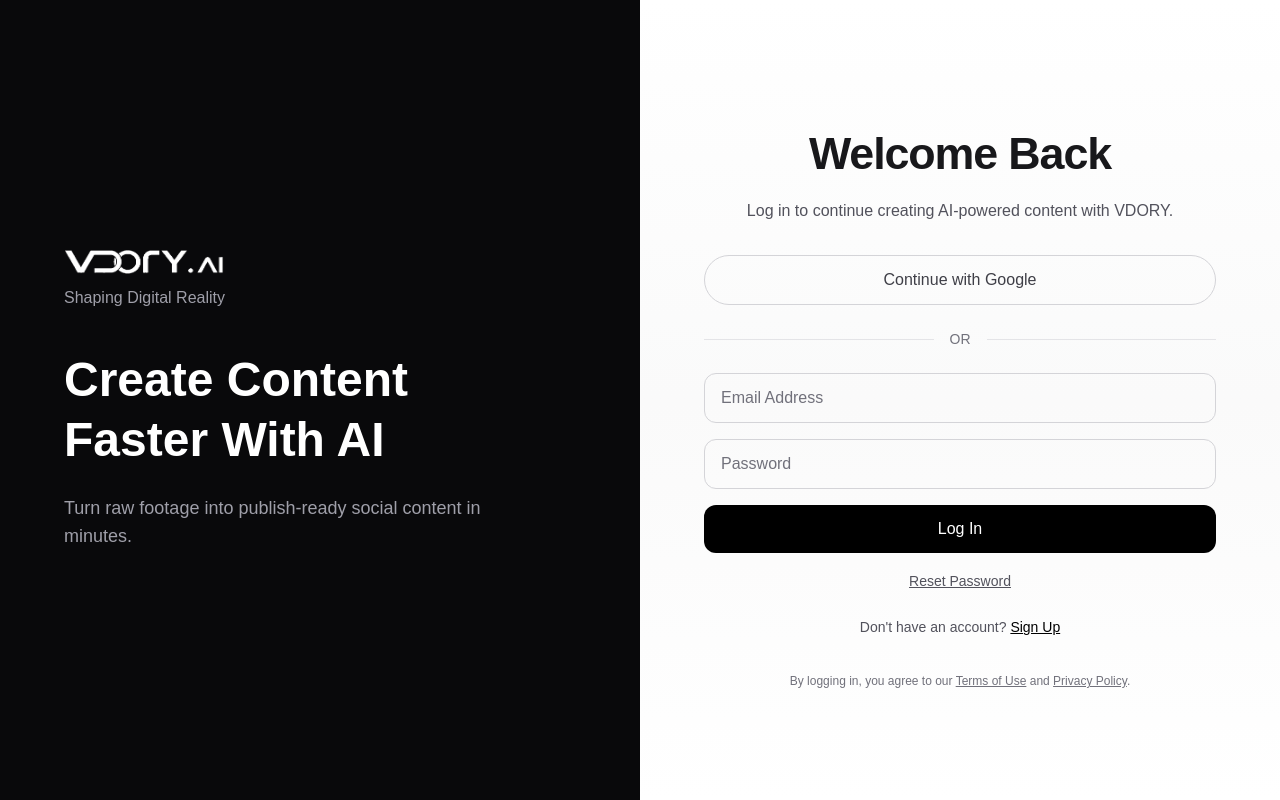
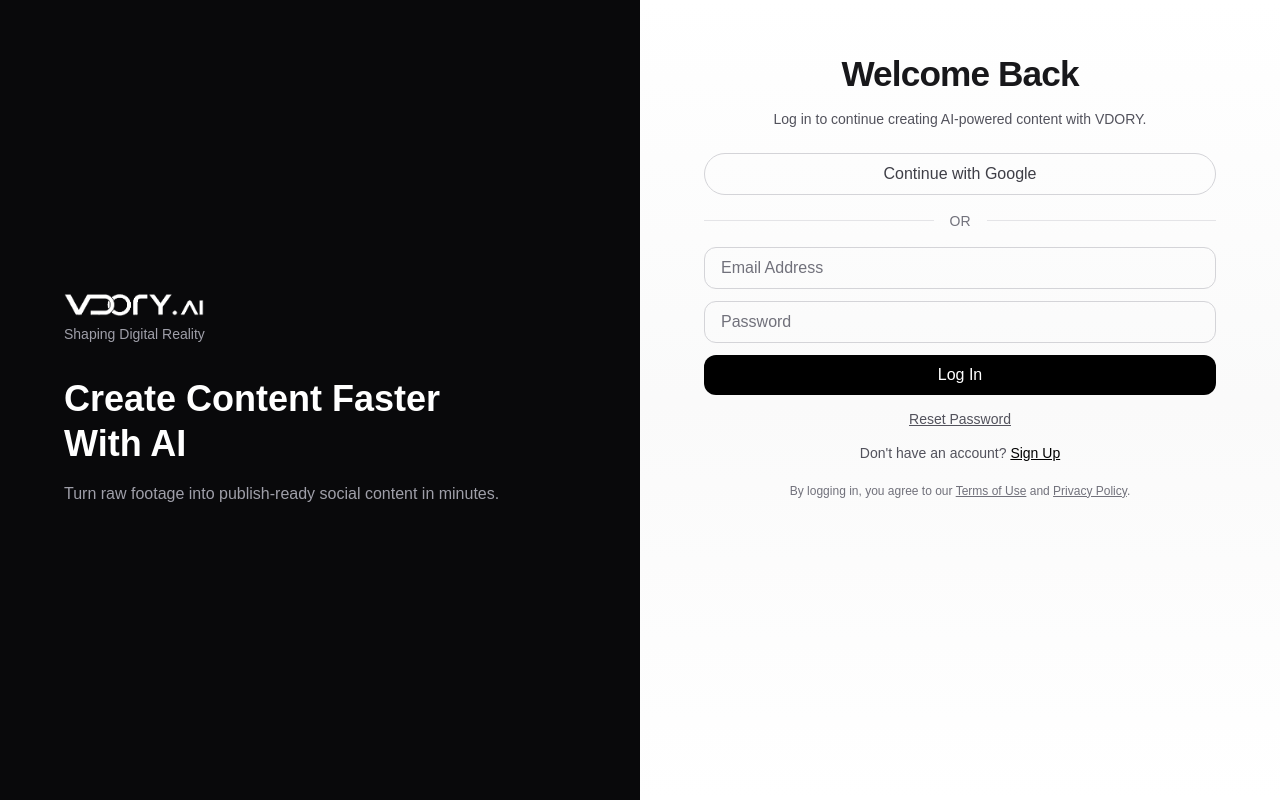
Before and after one commit to dkdipendu-crypto/vdory-frontend, a Next.js app: page /login in a window 1280 px wide. Built offline with nearby package versions, Linux system fonts and the light colour scheme.

Commit message:
Fix login page

```diff
--- a/app/login/page.tsx
+++ b/app/login/page.tsx
@@ -12,30 +12,30 @@ return (
 <Image
 src="/vdory-img.png"
 alt="VDORY AI"
-width={160}
-height={23}
+width={140}
+height={20}
 priority
 />
 
-<p className="mt-3 text-zinc-400">
+<p className="mt-2 text-sm text-zinc-400">
 Shaping Digital Reality
 </p>
 
-<h1 className="mt-10 text-5xl font-bold leading-tight">
+<h1 className="mt-8 text-4xl font-bold leading-tight">
 Create Content Faster With AI
 </h1>
 
-<p className="mt-6 text-lg text-zinc-400">
+<p className="mt-4 text-base text-zinc-400">
 Turn raw footage into publish-ready social content in minutes.
 </p>
 </div>
 </div>
 
 {/* Right Side */}
-<div className="flex items-start justify-center px-6 py-16 lg:py-24">
+<div className="flex items-start justify-center px-6 py-6 lg:py-6">
 <div className="w-full max-w-lg mx-auto">
 
-<div className="text-center mb-8">
+<div className="text-center mb-6">
 <Image
 src="/logo-vdory.png"
 alt="VDORY AI"
@@ -44,47 +44,47 @@ height={23}
 className="mx-auto lg:hidden"
 />
 
-<h2 className="mt-6 text-[2.2rem] sm:text-[2.6rem] lg:text-[2.8rem] font-extrabold text-zinc-900 tracking-tight">
+<h2 className="mt-6 text-[1.75rem] sm:text-[2rem] lg:text-[2.2rem] font-extrabold text-zinc-900 tracking-tight">
 Welcome Back
 </h2>
 
-<p className="mt-3 text-zinc-600">
+<p className="mt-2 text-sm text-zinc-600">
 Log in to continue creating AI-powered content with VDORY.
 </p>
 </div>
 
-<button className="w-full rounded-full border border-zinc-300 py-3 text-zinc-700 font-medium hover:bg-zinc-50 transition">
+<button className="w-full rounded-full border border-zinc-300 py-2 text-zinc-700 font-medium hover:bg-zinc-50 transition">
 Continue with Google
 </button>
 
-<div className="flex items-center gap-4 my-6">
+<div className="flex items-center gap-4 my-4">
 <div className="h-px flex-1 bg-zinc-200"></div>
 <span className="text-sm text-zinc-500">OR</span>
 <div className="h-px flex-1 bg-zinc-200"></div>
 </div>
 
-<form className="space-y-4">
+<form className="space-y-3">
 <input
 type="email"
 placeholder="Email Address"
-className="w-full rounded-xl border border-zinc-300 px-4 py-3 text-zinc-900 placeholder:text-zinc-500 outline-none focus:border-black"
+className="w-full rounded-xl border border-zinc-300 px-4 py-2 text-zinc-900 placeholder:text-zinc-500 outline-none focus:border-black"
 />
 
 <input
 type="password"
 placeholder="Password"
-className="w-full rounded-xl border border-zinc-300 px-4 py-3 text-zinc-900 placeholder:text-zinc-500 outline-none focus:border-black"
+className="w-full rounded-xl border border-zinc-300 px-4 py-2 text-zinc-900 placeholder:text-zinc-500 outline-none focus:border-black"
 />
 
 <button
 type="submit"
-className="w-full rounded-xl bg-black text-white py-3 font-medium hover:opacity-90 transition"
+className="w-full rounded-xl bg-black text-white py-2 font-medium hover:opacity-90 transition"
 >
 Log In
 </button>
 </form>
 
-<p className="mt-4 text-center">
+<p className="mt-3 text-center">
 <Link
 href="#"
 className="text-sm text-zinc-600 underline"
@@ -93,7 +93,7 @@ Reset Password
 </Link>
 </p>
 
-<p className="mt-6 text-center text-sm text-zinc-600">
+<p className="mt-3 text-center text-sm text-zinc-600">
 Don't have an account?{" "}
 <Link
 href="/signup"
@@ -103,7 +103,7 @@ Sign Up
 </Link>
 </p>
 
-<p className="mt-8 text-center text-xs text-zinc-500 leading-6">
+<p className="mt-4 text-center text-xs text-zinc-500 leading-6">
 By logging in, you agree to our{" "}
 <a href="#" className="underline">
 Terms of Use
```
